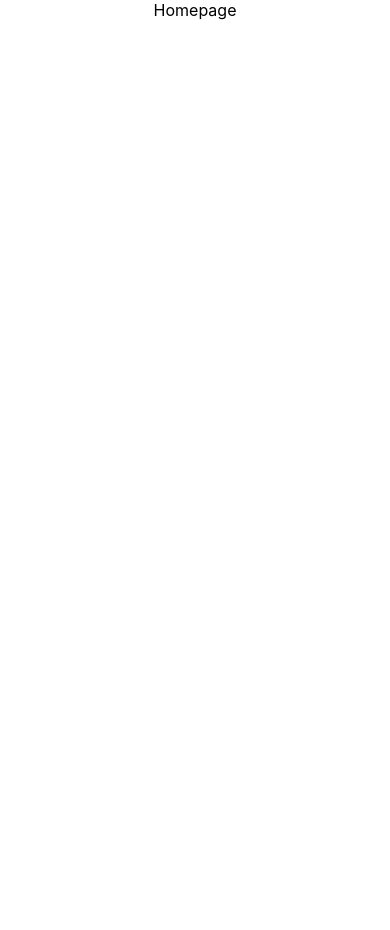
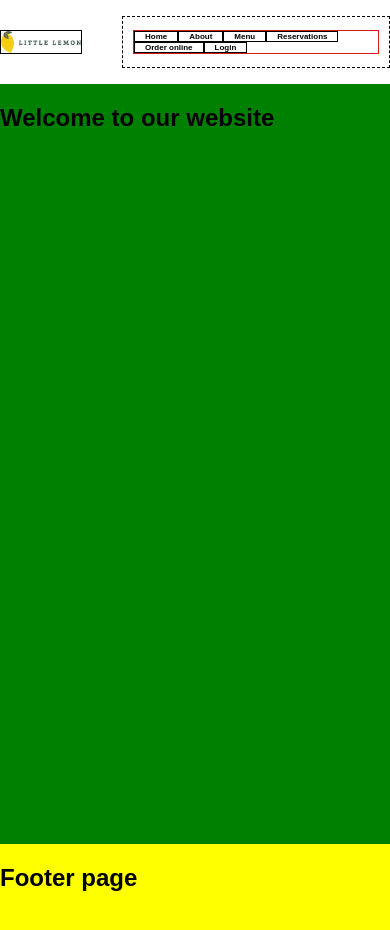
Before and after one commit to oneuser24/little-lemon2, a React (Create React App) app: page / in a window 390 px wide. Shown: the top 930 px of the page. Before the commit the page ends 844 px from the top, so only its background shows below. Built offline with nearby package versions, Linux system fonts and the light colour scheme.

Commit message:
Module 2 Readiness check commit

```diff
--- a/public/index.html
+++ b/public/index.html
@@ -2,13 +2,25 @@
 <html lang="en">
   <head>
     <meta charset="utf-8" />
+
     <link rel="icon" href="%PUBLIC_URL%/favicon.ico" />
     <meta name="viewport" content="width=device-width, initial-scale=1" />
     <meta name="theme-color" content="#000000" />
     <meta
       name="description"
-      content="Web site created using create-react-app"
+      content="Little Lemon is a family-owned Medditeranean restaurant, focused on traditional recipes served with a modern twist. Web site created using create-react-app"
     />
+    <meta name="author" content="Bohdan">
+    <meta name='date' content='Apr. 15, 2025'>
+
+    <meta property = "og:title" content = "Little Lemon restaurant">
+    <meta property = "og:description" content = "Little Lemon is a family-owned Medditeranean restaurant, focused on traditional recipes served with a modern twist.">
+    <meta property = "og:type" content = "website">
+    <meta property = "og:image" content = "Asset 14@4x.png">
+    <meta property = "og:url" content = "https://littlelemon">
+    <meta property = "og:locale" content = "en_US">
+    <meta property = "og:site_name" content = "Little Lemon">
+
     <link rel="apple-touch-icon" href="%PUBLIC_URL%/logo192.png" />
     <!--
       manifest.json provides metadata used when your web app is installed on a
@@ -24,7 +36,7 @@
       work correctly both with client-side routing and a non-root public URL.
       Learn how to configure a non-root public URL by running `npm run build`.
     -->
-    <title>React App</title>
+    <title>Little Lemon App</title>
   </head>
   <body>
     <noscript>You need to enable JavaScript to run this app.</noscript>
--- a/src/App.css
+++ b/src/App.css
@@ -1,5 +1,11 @@
+* {
+  font-family: sans-serif;
+}
+
 .App {
   text-align: center;
+
+
 }
 
 .App-logo {
@@ -36,3 +42,88 @@
     transform: rotate(360deg);
   }
 }
+
+
+ul {
+  list-style-type: none;
+  margin: 0;
+  padding: 0;
+  overflow: hidden;
+  border: 1px solid rgb(221, 22, 22);
+}
+
+li {
+  float: left;
+  border: 1px solid black;
+
+
+}
+
+li a {
+  display: block;
+  text-align: center;
+  padding: 0px;
+  text-decoration: none;
+
+}
+
+li:hover {
+  background: #074019;
+  color: #ffffff;
+
+}
+
+li a:hover {
+
+  color: #ffffff;
+
+}
+
+nav {
+  display: flex;
+  align-items: center;
+  background: #ffffff;
+  padding: 10px;
+}
+
+nav a {
+  color: #000000;
+  text-decoration: none;
+  font-size: 1.0rem;
+  margin: 0px 10px;
+
+}
+
+
+.main-nav {
+  width: 200vh;
+  height: 30px;
+  border: 1px dashed black;
+  align-items: bottom;
+
+}
+
+@media screen and (max-width: 400px) {
+  /*    body {
+        background-color: rgb(5, 22, 5);
+      }
+
+      #copyright {
+          color: white;
+      }
+      */
+
+      nav a {
+          font-size: 0.5rem;
+          font-weight: bold;
+      }
+
+      .main-nav {
+        width: 800vh;
+      }
+
+      img {
+        margin-right: 10px;
+      }
+
+    }
--- a/src/App.js
+++ b/src/App.js
@@ -1,10 +1,16 @@
 import './App.css';
+import Header from './components/Header';
+import Footer from './components/Footer';
+import Main from './components/Main';
+import Nav from './components/Nav';
 
 function App() {
   return (
-    <div className="App">
-        Homepage
-    </div>
+    <>
+      <Header />
+      <Main />
+      <Footer />
+    </>
   );
 }
 
--- /dev/null
+++ b/src/components/Footer.js
@@ -0,0 +1,9 @@
+function Footer() {
+    return (
+        <section style = {{display: 'flex', background : 'yellow', margin : '0px', height: '30vh', margin: '0px 0px'}}>
+            <h1>Footer page</h1>
+        </section>
+    )
+};
+
+export default Footer;
--- /dev/null
+++ b/src/components/Header.js
@@ -0,0 +1,17 @@
+import React from 'react';
+import logoImage from '../images/logo1.png';
+import Nav from '../components/Nav';
+
+function Header() {
+
+
+
+    return (
+        <div style = {{display: 'flex', flexFlow : 'row nowrap', alignItems : 'center', height: '10vh', margin: '0px 0px'}}>
+            <img src={require('../images/logo1.png')} style = {{display: 'block', marginRight: '40px', border: '1px solid black', maxWidth :'200px', minWidth: '80px'}} alt="Little Lemon Logo" />
+            <Nav message = "New navigation" />
+        </div>
+    );
+};
+
+export default Header;
--- /dev/null
+++ b/src/components/Main.js
@@ -0,0 +1,9 @@
+function Main() {
+    return (
+        <section style = {{display: 'flex', background : 'green', margin : '0px', height: '90vh', margin: '0px 0px'}}>
+            <h1>Welcome to our website</h1>
+        </section>
+    )
+};
+
+export default Main;
--- /dev/null
+++ b/src/components/Nav.js
@@ -0,0 +1,16 @@
+function Nav() {
+    return (
+        <nav className="main-nav">
+        <ul>
+            <li><a href = "">Home</a></li>
+            <li><a href = "">About</a></li>
+            <li><a href = "">Menu</a></li>
+            <li><a href = "">Reservations</a></li>
+            <li><a href = "">Order online</a></li>
+            <li><a href = "">Login</a></li>
+        </ul>
+    </nav>
+    );
+};
+
+export default Nav;
```
Also changed, not shown: public/Asset 14@4x.png (added), src/images/logo1.png (added).
